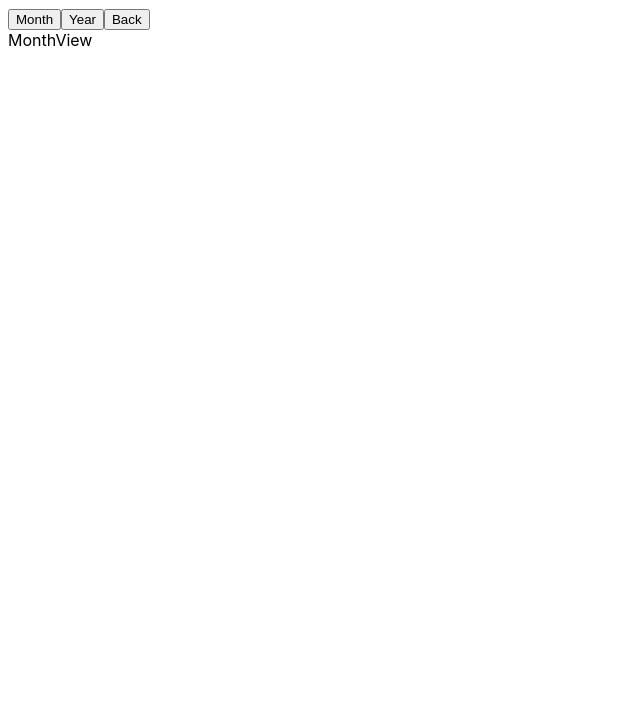
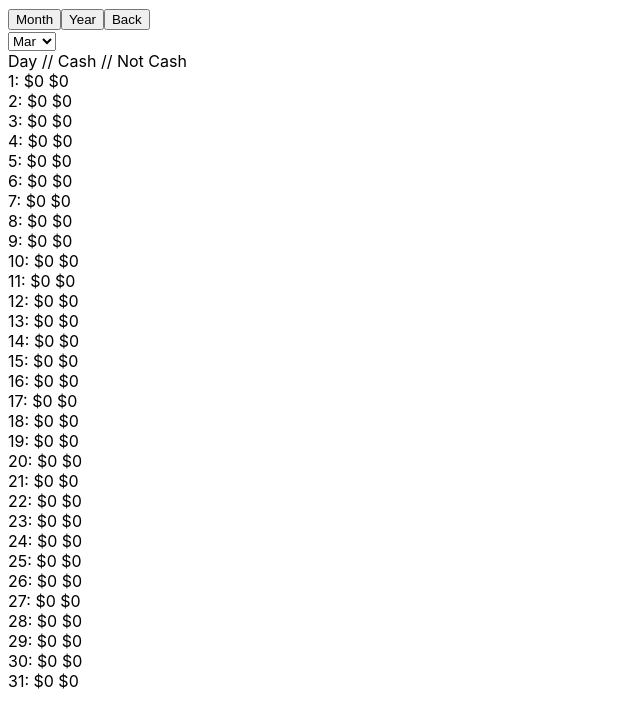
Before and after one commit to pepelopezcode/logans-money-manager, a React (Create React App) app: page /money-view in a window 1280 px wide. Shown: the top 728 px of the page, without its empty margins (0-640 px from the left). Built offline with nearby package versions, Linux system fonts and the light colour scheme.

Commit message:
added basic functionality to monthview

```diff
--- a/src/components/MoneyTrackerView.js
+++ b/src/components/MoneyTrackerView.js
@@ -5,6 +5,8 @@ import { useNavigate } from 'react-router-dom';
 
 function MoneyTrackerView() {
   const navigate = useNavigate();
+
+  const monthNames = ['Jan', 'Feb', 'Mar', 'Apr', 'May', 'Jun', 'Jul', 'Aug', 'Sep', 'Oct', 'Nov', 'Dec'];
 
   const [ showMonth, setShowMonth ] = useState(true)
 
@@ -15,7 +17,7 @@ function MoneyTrackerView() {
       <button onClick={() => setShowMonth(true)} >Month</button>
       <button onClick={() => setShowMonth(false)} >Year</button>
       <button onClick={() => navigate('/')} >Back</button>
-      {showMonth ? <MonthView /> : <YearView />}
+      {showMonth ? <MonthView monthNames={monthNames} /> : <YearView monthNames={monthNames} />}
     </div>
   )
 }
--- a/src/components/MonthView.js
+++ b/src/components/MonthView.js
@@ -1,16 +1,67 @@
-import React, { useContext } from 'react';
+import React, { useContext, useEffect, useState } from 'react';
 import { AppContext } from '../App';
 
-function MonthView() {
+function MonthView({ monthNames }) {
+
+  const [ chosenMonth, setChosenMonth ] = useState('01');
+
+  const monthArray = ['01', '02', '03', '04', '05', '06', '07', '08', '09', '10', '11', '12']
 
   const {
     totalInfo
   } = useContext(AppContext)
 
 
+  useEffect(() => {
+    const currentDate = new Date();
+    let currentMonth = currentDate.getMonth() + 1;
+    setChosenMonth(currentMonth < 10 ? '0' + currentMonth : currentMonth)
+  },[])
+
+  const monthlyIncomeAdder = () => {
+    const monthIncomeArray = []
+    const daysInMonth =  getDaysInMonth(chosenMonth, 2024)
+    for (let i = 1 ; i <= daysInMonth ; i++ ){
+      const dayKey = i < 10 ? `0${i}` : `${i}`;
+
+      if ( totalInfo[2024][chosenMonth] && totalInfo[2024][chosenMonth][dayKey] ){
+        monthIncomeArray.push(totalInfo[2024][chosenMonth][dayKey])
+      }else {
+         monthIncomeArray.push({'cash': 0, 'notCash': 0});
+      }
+    }
+    return monthIncomeArray;
+  }
+
+  const getDaysInMonth = (monthNumber, year) => {
+    year = parseInt(year, 10);
+    monthNumber = ("0" + monthNumber).slice(-2);
+    const nextMonthDate = new Date(year, monthNumber, 1);
+    const lastDayOfCurrentMonth = new Date(nextMonthDate.getTime() - 1);
+    return lastDayOfCurrentMonth.getDate();
+  }
+
+
+
 
   return (
-    <div>MonthView</div>
+    <div>
+      <select
+         onChange={e => setChosenMonth(e.target.value)}
+         value={chosenMonth}
+        >
+          {monthArray.map(( item, index )  => {
+            return <option value={item} key={index} >{monthNames[index]}</option>
+          })}
+        </select>
+        <div>
+          Day // Cash // Not Cash
+        </div>
+        {monthlyIncomeAdder().map((item, index) => {
+          return <div key={index}>{index + 1}: ${item.cash} ${item.notCash}</div>
+        })}
+
+    </div>
   )
 }
 
--- a/src/components/YearView.js
+++ b/src/components/YearView.js
@@ -1,13 +1,13 @@
 import React, { useContext } from 'react';
 import { AppContext } from '../App';
 
-function YearView() {
+function YearView({ monthNames }) {
 
   const {
     totalInfo
   } = useContext(AppContext);
 
-  const monthNames = ['Jan', 'Feb', 'Mar', 'Apr', 'May', 'Jun', 'Jul', 'Aug', 'Sep', 'Oct', 'Nov', 'Dec'];
+
 
   const monthlyIncomeAdder = () => {
     const monthIncomeArray = []
```
